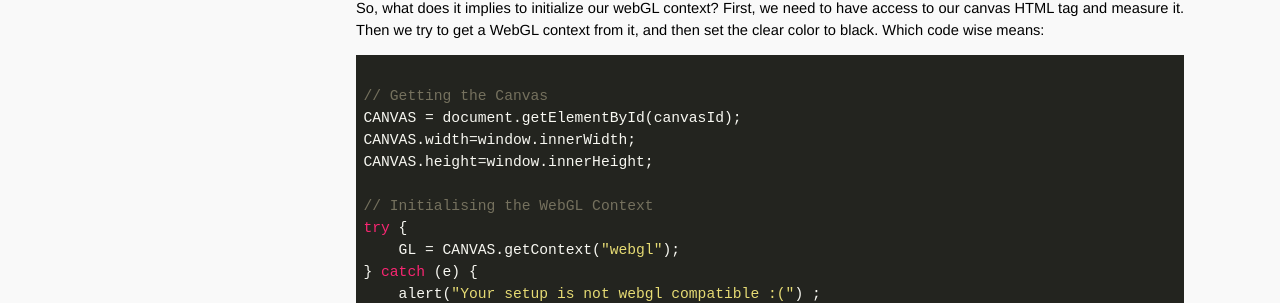
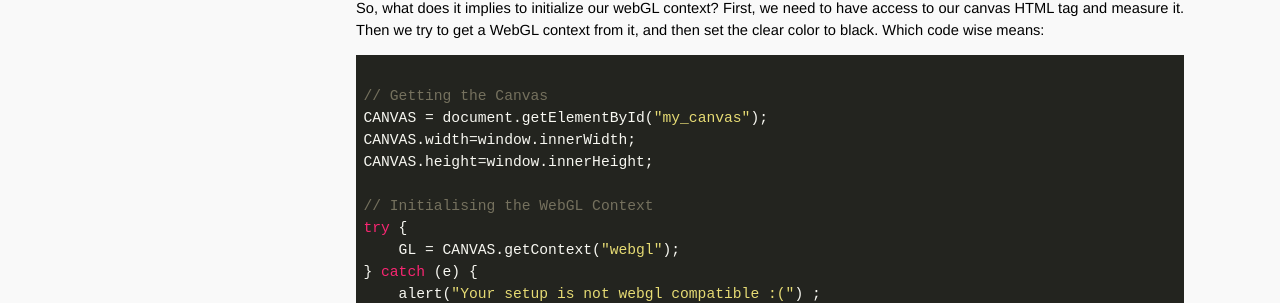
Before and after one commit to OpenTechSchool-Brussels/intro-to-webGL-and-shaders, a Jekyll site: the page built from log3_draw-shape.md, in a window 1280 px wide and 900 px high, scrolled down 3744 px. Shown: the part 375-678 px from the top of the window. Built offline with Jekyll 4.4.1, drawn with Linux system fonts in a browser that asks for light colours.

Commit message:
bug fix code

```diff
--- a/log3_draw-shape.md
+++ b/log3_draw-shape.md
@@ -144,7 +144,7 @@ So, what does it implies to initialize our webGL context? First, we need to have
 ~~~ JavaScript
 
 // Getting the Canvas
-CANVAS = document.getElementById(canvasId);
+CANVAS = document.getElementById("my_canvas");
 CANVAS.width=window.innerWidth;
 CANVAS.height=window.innerHeight;
 
```
